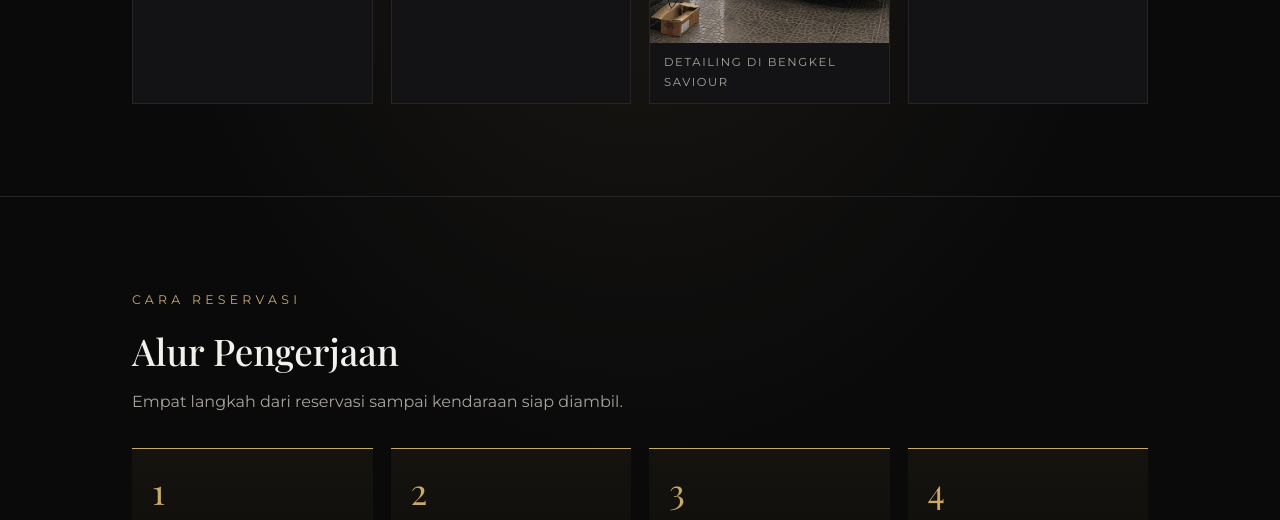
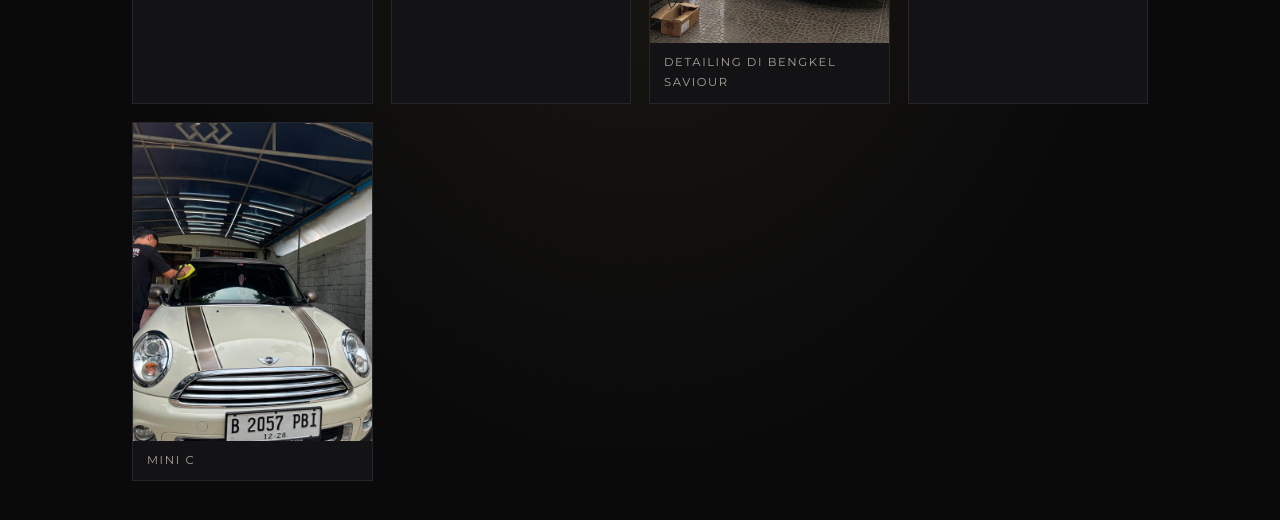
Before and after one commit to putratamanabiel/savior-auto-detailing, a website: page saviour-reservasi/public/index.html in a window 1280 px wide. Shown: the part 2544-3064 px from the top of the page. Drawn offline with nearby package versions, Linux system fonts and the light colour scheme; no server answers.

Commit message:
Perbaiki foto galeri

```diff
--- a/saviour-reservasi/public/index.html
+++ b/saviour-reservasi/public/index.html
@@ -69,6 +69,7 @@
     <figure><img class="foto-portofolio" src="img/saviour-mercedes-detailing.png" alt="Mercedes-Benz setelah perawatan detailing" loading="lazy"><figcaption>Mercedes-Benz detailing</figcaption></figure>
     <figure><img class="foto-portofolio" src="img/saviour-white-car-workshop.png" alt="Mobil putih di area detailing Saviour" loading="lazy"><figcaption>Detailing di bengkel Saviour</figcaption></figure>
     <figure><img class="foto-portofolio" src="img/saviour-car-polishing.png" alt="Teknisi sedang memoles bodi mobil" loading="lazy"><figcaption>Proses poles bodi mobil</figcaption></figure>
+    <figure><img class="foto-portofolio" src="img/Foto Mini C .jpeg" alt="Foto Mini C" loading="lazy"><figcaption>Mini C</figcaption></figure>
   </div>
 </div></section>
 
```
